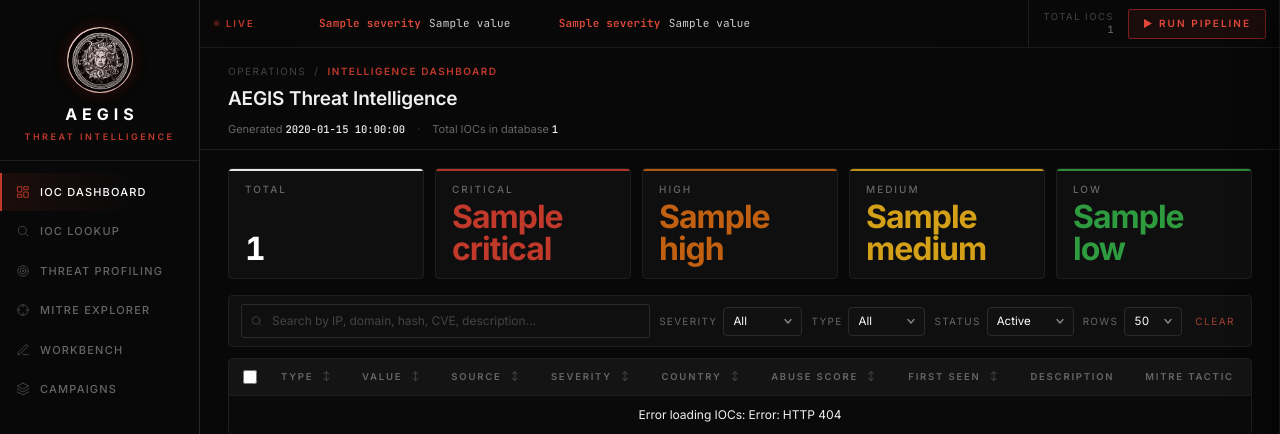
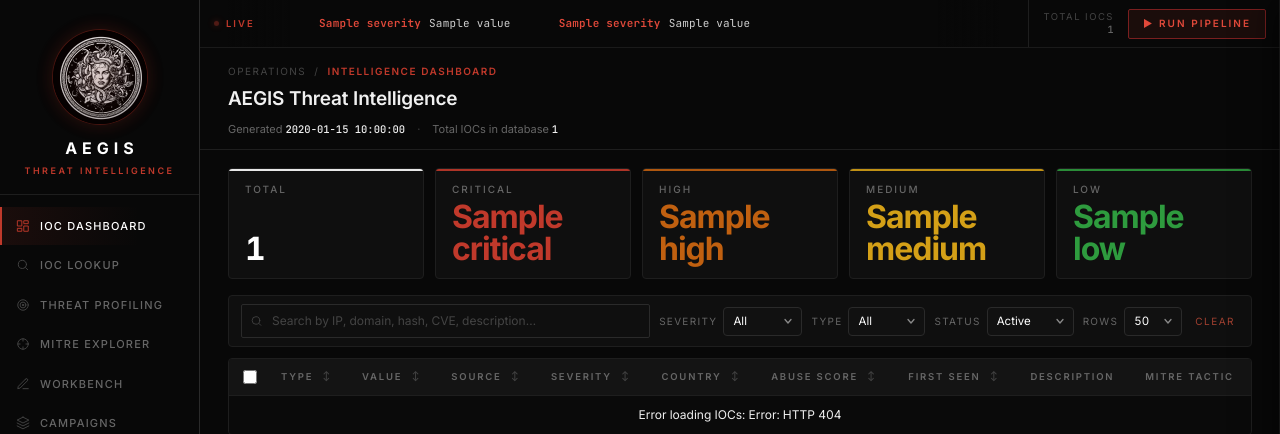
Before and after one commit to mateusdias96cs/aegis-threat-intelligence, a Python web app: template templates/report.html in a window 1280 px wide. Shown: the top 434 px of the page. Run offline with Jinja, Linux system fonts and the light colour scheme; the template is opened without the code that fills it: most values are stand-ins (such as "Sample title", 1, 10 or a date in 2020).

Commit message:
fix: increase logo size and set black background for new Medusa logo

```diff
--- a/templates/report.html
+++ b/templates/report.html
@@ -65,11 +65,11 @@
     /* ── Sidebar */
     .sidebar { background: var(--bg-base); border-right: 1px solid #2a2a2a; display: flex; flex-direction: column; height: 100vh; overflow: hidden; }
     .sb-brand { padding: 22px 16px 14px; display: flex; flex-direction: column; align-items: center; gap: 8px; }
-    .shield-wrap { position: relative; width: 76px; height: 76px; display: grid; place-items: center; }
+    .shield-wrap { position: relative; width: 110px; height: 110px; display: grid; place-items: center; }
     .shield-glow { position: absolute; inset: -10px; border-radius: 50%; background: radial-gradient(circle, rgba(192,57,43,.18) 0%, rgba(192,57,43,.06) 45%, transparent 70%); pointer-events: none; animation: glowpulse 3s ease-in-out infinite; }
     @keyframes glowpulse { 0%,100%{ opacity:.5; transform:scale(1); } 50%{ opacity:1; transform:scale(1.08); } }
-    .shield { width: 66px; height: 66px; border-radius: 50%; border: 1px solid rgba(192,57,43,.35); background: #fff; overflow: hidden; display: grid; place-items: center; box-shadow: 0 0 18px rgba(192,57,43,.15); }
-    .shield img { width: 66px; height: 66px; display: block; object-fit: cover; border-radius: 50%; }
+    .shield { width: 96px; height: 96px; border-radius: 50%; border: 1px solid rgba(192,57,43,.35); background: #000; overflow: hidden; display: grid; place-items: center; box-shadow: 0 0 18px rgba(192,57,43,.15); }
+    .shield img { width: 96px; height: 96px; display: block; object-fit: cover; border-radius: 50%; }
     .sb-title { font-size: 16px; font-weight: 700; letter-spacing: 5px; color: #fff; line-height: 1; padding-left: 5px; }
     .sb-sub { font-size: 9px; font-weight: 600; letter-spacing: 2.5px; color: var(--red-primary); text-transform: uppercase; }
     .sb-rule { height: 1px; background: var(--border); margin: 2px 0; flex-shrink: 0; }
```
